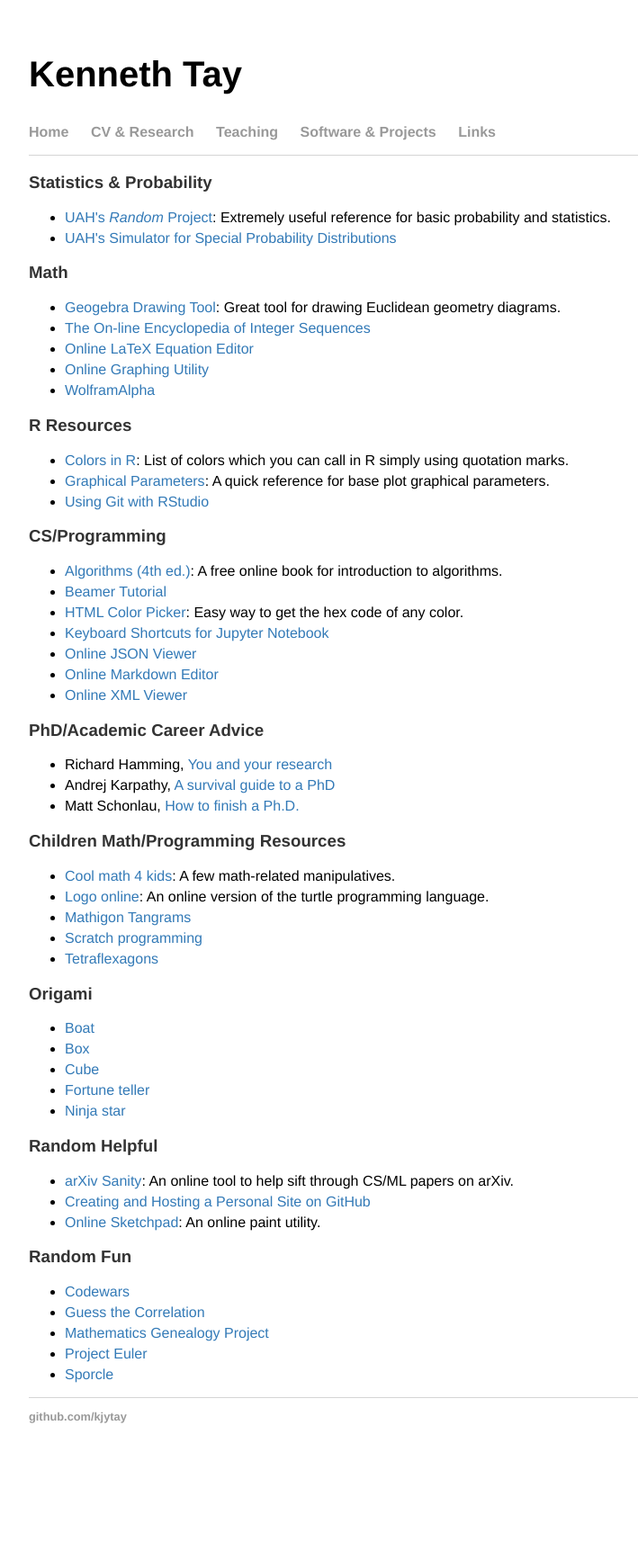
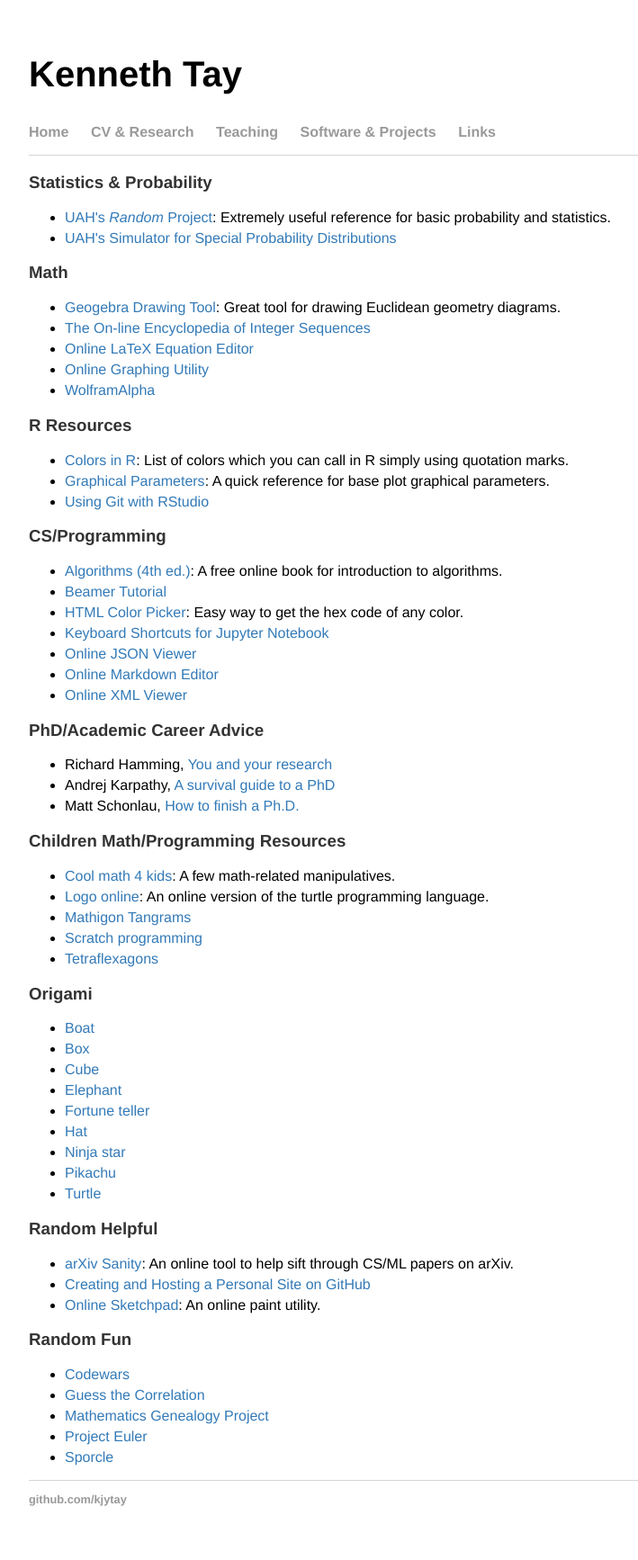
Before and after one commit to kjytay/kjytay.github.io, a Jekyll site: the page built from links/index.html, in a window 1280 px wide. Shown: the whole page at 90% size, without its empty margins (96-805 px from the left). Built offline with Jekyll 4.4.1, drawn with Linux system fonts in a browser that asks for light colours; before the commit the page ends 1642 px from its top, so only the background shows below that.

Commit message:
Add origami links.

```diff
--- a/links/index.html
+++ b/links/index.html
@@ -57,8 +57,12 @@
   <li><a target="_blank" href="https://inlanding.files.wordpress.com/2012/10/boat3.gif">Boat</li>
   <li><a target="_blank" href="http://www.origami-instructions.com/origami-box.html">Box</li>
   <li><a target="_blank" href="https://frugalfun4boys.com/fold-origami-cubes/">Cube</li>
+  <li><a target="_blank" href="https://www.origamiway.com/easy-origami-elephant.shtml">Elephant</li>
   <li><a target="_blank" href="https://www.instructables.com/How-to-Fold-an-Origami-Fortune-Teller-How-to-Use/">Fortune teller</li>
+  <li><a target="_blank" href="https://www.origami-fun.com/origami-hat.html">Hat</li>
   <li><a target="_blank" href="https://www.instructables.com/How-to-make-an-Origami-Ninja-Star-3/">Ninja star</li>
+  <li><a target="_blank" href="https://www.origamiway.com/easy-origami-pikachu.shtml">Pikachu</li>
+  <li><a target="_blank" href="https://www.mombrite.com/origami-turtle/">Turtle</li>
 </ul>
 
 <h3>Random Helpful</h3>
```
